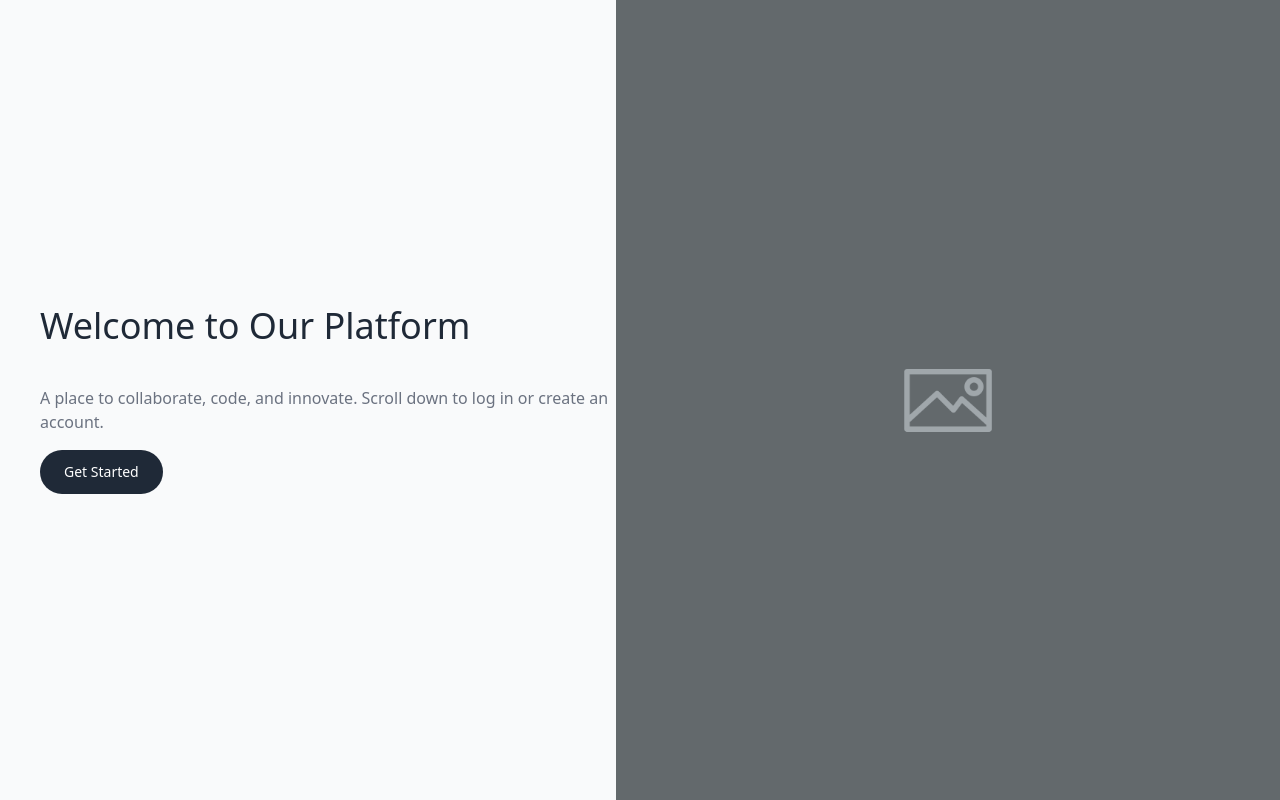
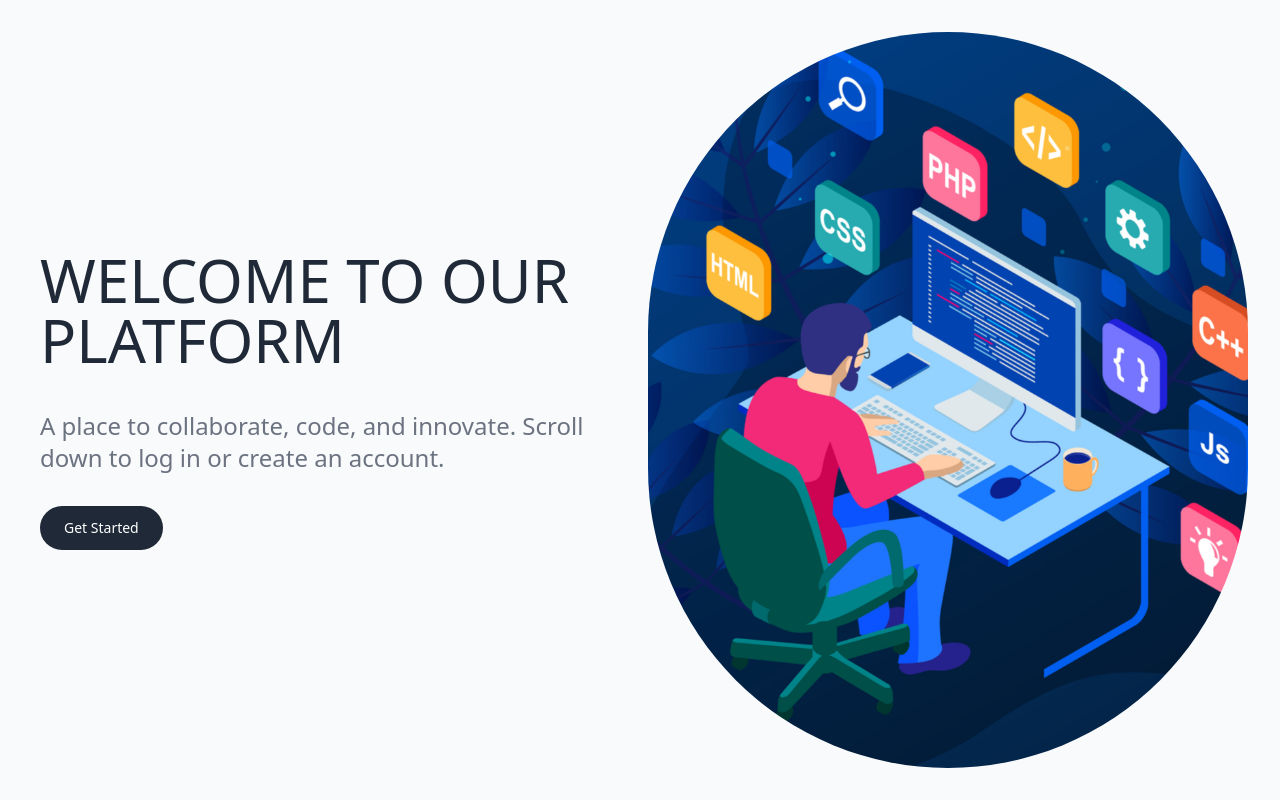
Before and after one commit to Fakkiie/DevDesk, a React (Create React App) app in the folder client/: page / in a window 1280 px wide. Shown: the top 800 px of the page. Built offline with nearby package versions, Linux system fonts and the light colour scheme.

Commit message:
Added and styled image

```diff
--- a/client/src/components/AuthForm.js
+++ b/client/src/components/AuthForm.js
@@ -11,7 +11,7 @@ const AuthForm = () => {
       <div className="w-full max-w-lg">
         {/* Title changes based on whether it's login or sign up */}
         <h2 className="text-2xl font-light text-gray-800 text-center mb-8">
-          {isLogin ? 'Login' : 'Sign Up'}
+          {isLogin ? 'LOGIN' : 'SIGN UP'}
         </h2>
         <form className="space-y-4">
           {/* Name field only appears in sign-up mode */}
--- a/client/src/sections/MainSection.js
+++ b/client/src/sections/MainSection.js
@@ -3,27 +3,27 @@ import Button from '../components/Button';
 
 const MainSection = () => {
   return (
-    <div className="w-full h-screen flex items-center justify-between pl-10">
+    <div className="w-full h-screen flex items-center justify-center pl-10">
       {/* Left side: Welcome message and "Get Started" button */}
       <div className="w-full max-w-xl flex flex-col justify-center space-y-4">
-        <h1 className="text-4xl font-light text-gray-800 mb-6">
-          Welcome to Our Platform
+        <h1 className="text-6xl font-light text-gray-800 mb-6">
+          WELCOME TO OUR PLATFORM
         </h1>
-        <p className="text-md text-gray-500 mb-6">
+        <p className="text-md text-gray-500 pb-4 text-2xl">
           A place to collaborate, code, and innovate. Scroll down to log in or create an account.
         </p>
-        <div className="flex justify-start">
+        <div className="flex justify-start ">
           {/* Button leading to login/signup section */}
           <Button href="#login" label="Get Started" />
         </div>
       </div>
 
       {/* Right side: Image */}
-      <div className="hidden lg:flex w-full h-full">
+      <div className="hidden lg:flex w-full h-full p-8">
         <img
-          src={require('../images/index.png')} // Image for the hero section
+          src={require('../images/image.jpeg')} // Image for the hero section
           alt="Collaborate"
-          className="object-cover w-full h-full"
+          className="object-cover w-full h-full rounded-full"
         />
       </div>
     </div>
```
Also changed, not shown: client/src/images/image.jpeg (added).
